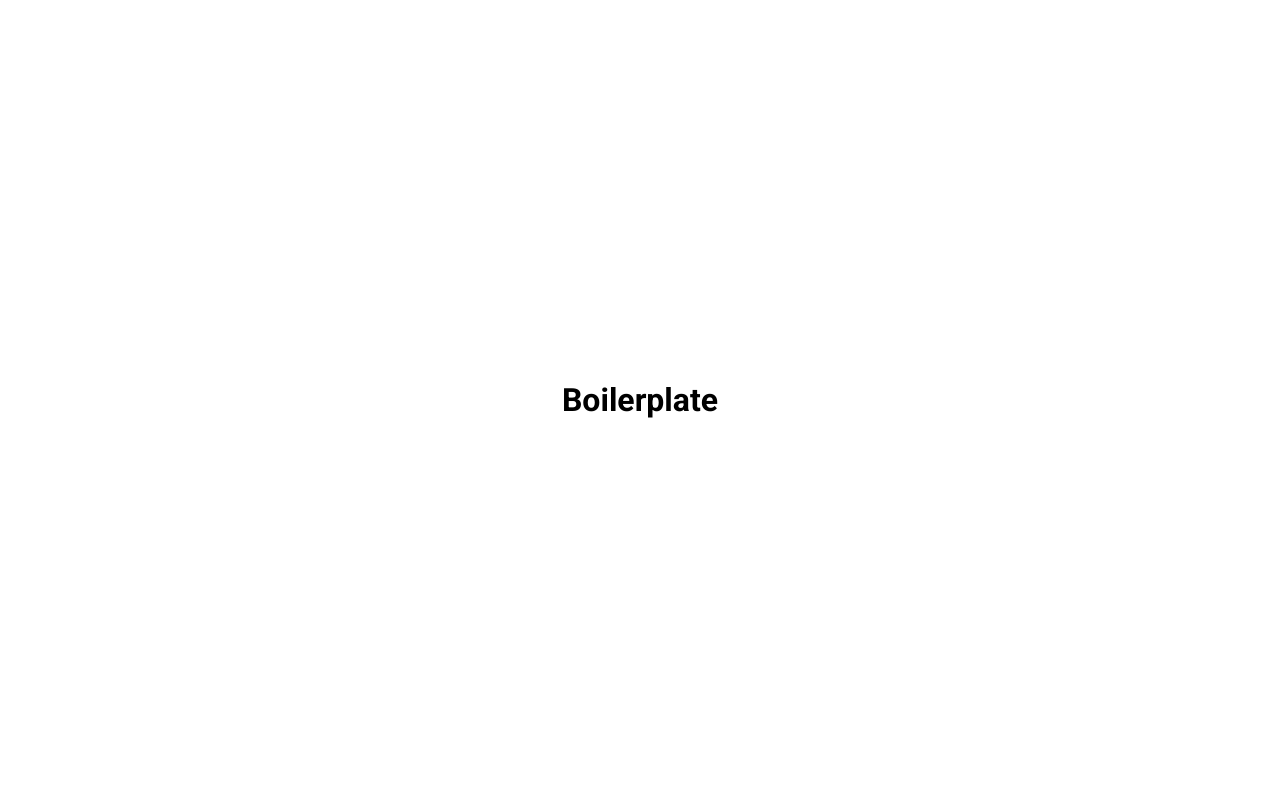
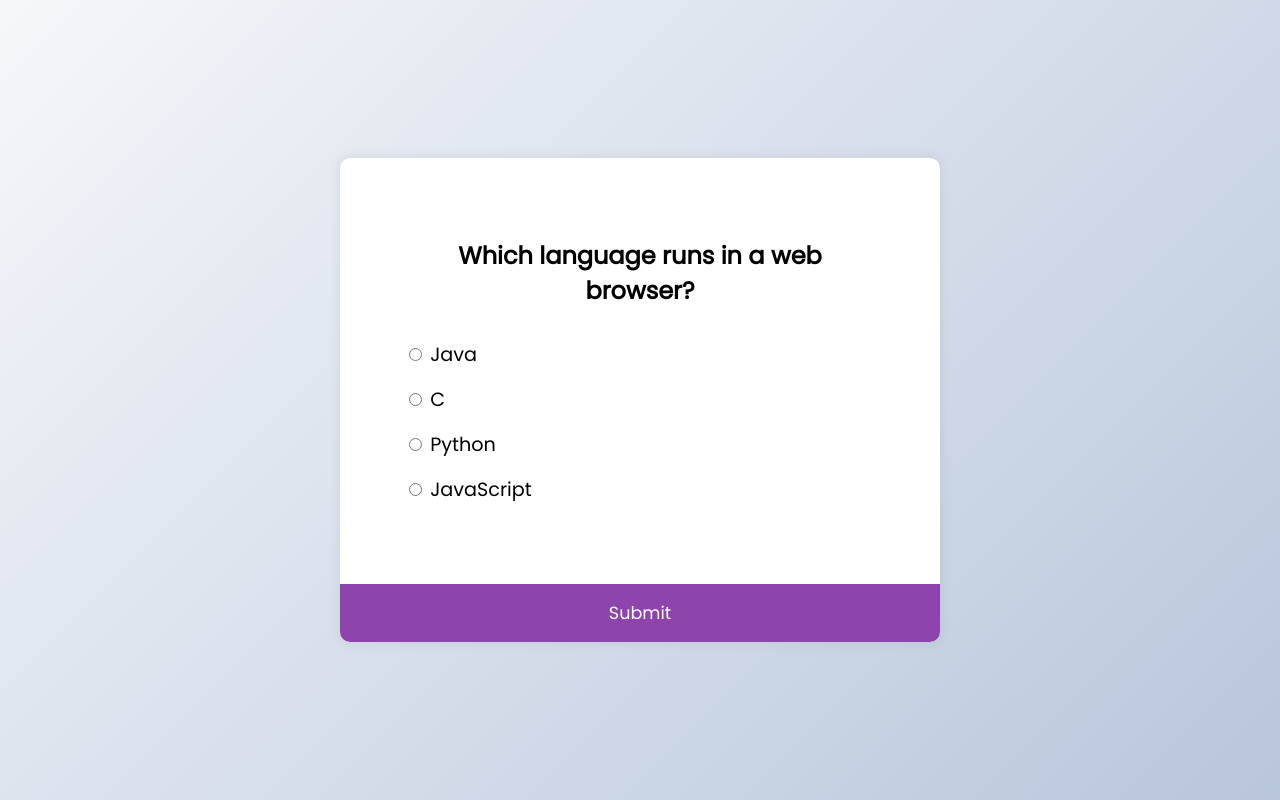
Before and after one commit to connorjnel/50-Projects-In-50-Days, a plain HTML site: page day-46/Index.html in a window 1280 px wide. Drawn offline with Linux system fonts and the light colour scheme.

Commit message:
quiz app

```diff
--- a/day-46/Index.html
+++ b/day-46/Index.html
@@ -8,11 +8,35 @@
   <link rel="stylesheet" href="style.css">
   <link rel="stylesheet" href="https://cdnjs.cloudflare.com/ajax/libs/font-awesome/6.1.1/css/all.min.css" integrity="sha512-KfkfwYDsLkIlwQp6LFnl8zNdLGxu9YAA1QvwINks4PhcElQSvqcyVLLD9aMhXd13uQjoXtEKNosOWaZqXgel0g==" crossorigin="anonymous"
     referrerpolicy="no-referrer" />
-  <title>Boilerplate</title>
+  <title>Quiz App</title>
 </head>
 
 <body>
-  <h1>Boilerplate</h1>
+
+  <div class="quiz-container" id="quiz">
+    <div class="quiz-header">
+      <h2 id="question">Question TEXT</h2>
+      <ul>
+        <li>
+          <input type="radio" name="answer" id="a" class="answer">
+          <label for="a" id="a_text">Question</label>
+        </li>
+        <li>
+          <input type="radio" name="answer" id="b" class="answer">
+          <label for="b" id="b_text">Question</label>
+        </li>
+        <li>
+          <input type="radio" name="answer" id="c" class="answer">
+          <label for="c" id="c_text">Question</label>
+        </li>
+        <li>
+          <input type="radio" name="answer" id="d" class="answer">
+          <label for="d" id="d_text">Question</label>
+        </li>
+      </ul>
+    </div>
+    <button id="submit">Submit</button>
+  </div>
 
   <script src="script.js"></script>
 </body>
--- a/day-46/script.js
+++ b/day-46/script.js
@@ -0,0 +1,97 @@
+const quizData = [
+	{
+		question: "Which language runs in a web browser?",
+		a: "Java",
+		b: "C",
+		c: "Python",
+		d: "JavaScript",
+		correct: "d",
+	},
+	{
+		question: "What does CSS stand for?",
+		a: "Central Style Sheets",
+		b: "Cascading Style Sheets",
+		c: "Cascading Simple Sheets",
+		d: "Cars SUVs Sailboats",
+		correct: "b",
+	},
+	{
+		question: "What does HTML stand for?",
+		a: "Hypertext Markup Language",
+		b: "Hypertext Markdown Language",
+		c: "Hyperloop Machine Language",
+		d: "Helicopters Terminals Motorboats Lamborginis",
+		correct: "a",
+	},
+	{
+		question: "What year was JavaScript launched?",
+		a: "1996",
+		b: "1995",
+		c: "1994",
+		d: "none of the above",
+		correct: "b",
+	},
+];
+
+const quiz = document.getElementById("quiz");
+const answerEls = document.querySelectorAll(".answer");
+const questionEl = document.getElementById("question");
+const a_text = document.getElementById("a_text");
+const b_text = document.getElementById("b_text");
+const c_text = document.getElementById("c_text");
+const d_text = document.getElementById("d_text");
+const submit = document.getElementById("submit");
+
+let currentQuiz = 0;
+let score = 0;
+
+loadQuiz();
+
+function loadQuiz() {
+	deselectAnswers();
+
+	const currentQuizData = quizData[currentQuiz];
+
+	questionEl.innerText = currentQuizData.question;
+	a_text.innerText = currentQuizData.a;
+	b_text.innerText = currentQuizData.b;
+	c_text.innerText = currentQuizData.c;
+	d_text.innerText = currentQuizData.d;
+}
+
+function deselectAnswers() {
+	answerEls.forEach((answerEl) => (answerEl.checked = false));
+}
+
+function getSelected() {
+	let answer;
+
+	answerEls.forEach((answerEl) => {
+		if (answerEl.checked) {
+			answer = answerEl.id;
+		}
+	});
+	return answer;
+}
+
+submit.addEventListener("click", () => {
+	const answer = getSelected();
+
+	if (answer) {
+		if (answer === quizData[currentQuiz].correct) {
+			score++;
+		}
+
+		currentQuiz++;
+
+		if (currentQuiz < quizData.length) {
+			loadQuiz();
+		} else {
+			quiz.innerHTML = `
+      <h2>You answered ${score}/${quizData.length} questions correctly</h2>
+
+      <button onclick="location.reload()">Reload</button>
+      `;
+		}
+	}
+});
--- a/day-46/style.css
+++ b/day-46/style.css
@@ -1,17 +1,71 @@
 /*Google Fonts*/
-@import url("https://fonts.googleapis.com/css2?family=Roboto:wght@400;700&display=swap");
+@import url("https://fonts.googleapis.com/css2?family=Poppins:wght@200;400&display=swap");
 
 * {
 	box-sizing: border-box;
 }
 
 body {
-	font-family: "Roboto", sans-serif;
+	background-color: #b8c6db;
+	background-image: linear-gradient(315deg, #b8c6db 0%, #f5f7fa 100%);
+	font-family: "Poppins", sans-serif;
 	display: flex;
-	flex-direction: column;
 	align-items: center;
 	justify-content: center;
 	min-height: 100vh;
 	overflow: hidden;
 	margin: 0;
 }
+
+.quiz-container {
+	background-color: #fff;
+	border-radius: 10px;
+	box-shadow: 0 0 10px 2px rgba(100, 100, 100, 0.1);
+	width: 600px;
+	overflow: hidden;
+}
+
+.quiz-header {
+	padding: 4rem;
+}
+
+h2 {
+	padding: 1rem;
+	text-align: center;
+	margin: 0;
+}
+
+ul {
+	list-style: none;
+	padding: 0;
+}
+
+ul li {
+	font-size: 1.2rem;
+	margin: 1rem 0;
+}
+
+ul li label {
+	cursor: pointer;
+}
+
+button {
+	background-color: #8e44ad;
+	border: none;
+	color: #fff;
+	display: block;
+	width: 100%;
+	cursor: pointer;
+	font-size: 1.1rem;
+	font-family: inherit;
+	padding: 1.0rem;
+}
+
+button:hover {
+	background-color: #732d91;
+}
+
+button:focus {
+	outline: none;
+	background-color: #5e3370;
+}
```
